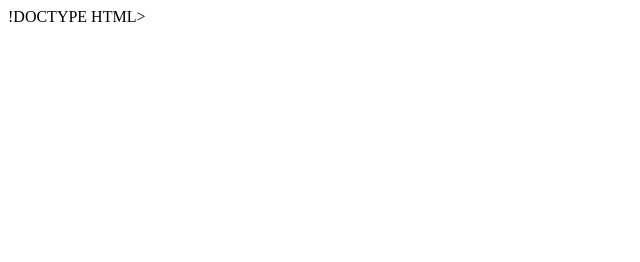
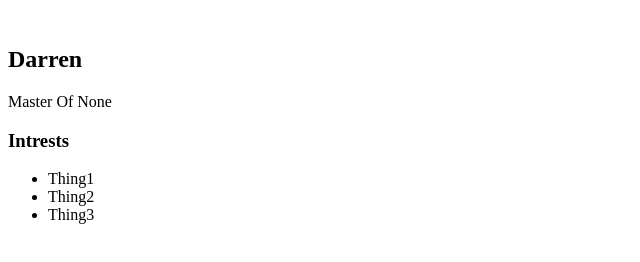
Before and after one commit to DarGooden/DarGooden.github.io, a plain HTML site: page index.html in a window 1280 px wide. Shown: the whole page, without its empty margins (0-640 px from the left). Drawn offline with Linux system fonts and the light colour scheme.

Commit message:
something

```diff
--- a/index.html
+++ b/index.html
@@ -1,7 +1,7 @@
-!DOCTYPE HTML>
+<!DOCTYPE HTML>
 <html>
     <head>
-       <title>The Beginning RAHHHHH</title>
+       <title>The Beginning</title>
     </head>
 
     <body>
@@ -15,17 +15,29 @@
            <main>
             <!--Sidebar Section-->
             <div>
+               <img src="">
 
-
-            </div>
+               </div>
 
             <!--Content Section-->
               <div>
+               <h2>Darren</h2>
+               <p>Master Of None</p>
+              </div>
+            </main>
+           <!--Intresets Section-->
+           <div>
+               <h3>Intrests</h3>
+               <ul>
+                  <li>Thing1</li>
+                  <li>Thing2</li>
+                  <li>Thing3</li>
+               </ul>
 
 
-              </div>
-            </main>
 
+
+           </div>
      </div>
      </body>
 
```
